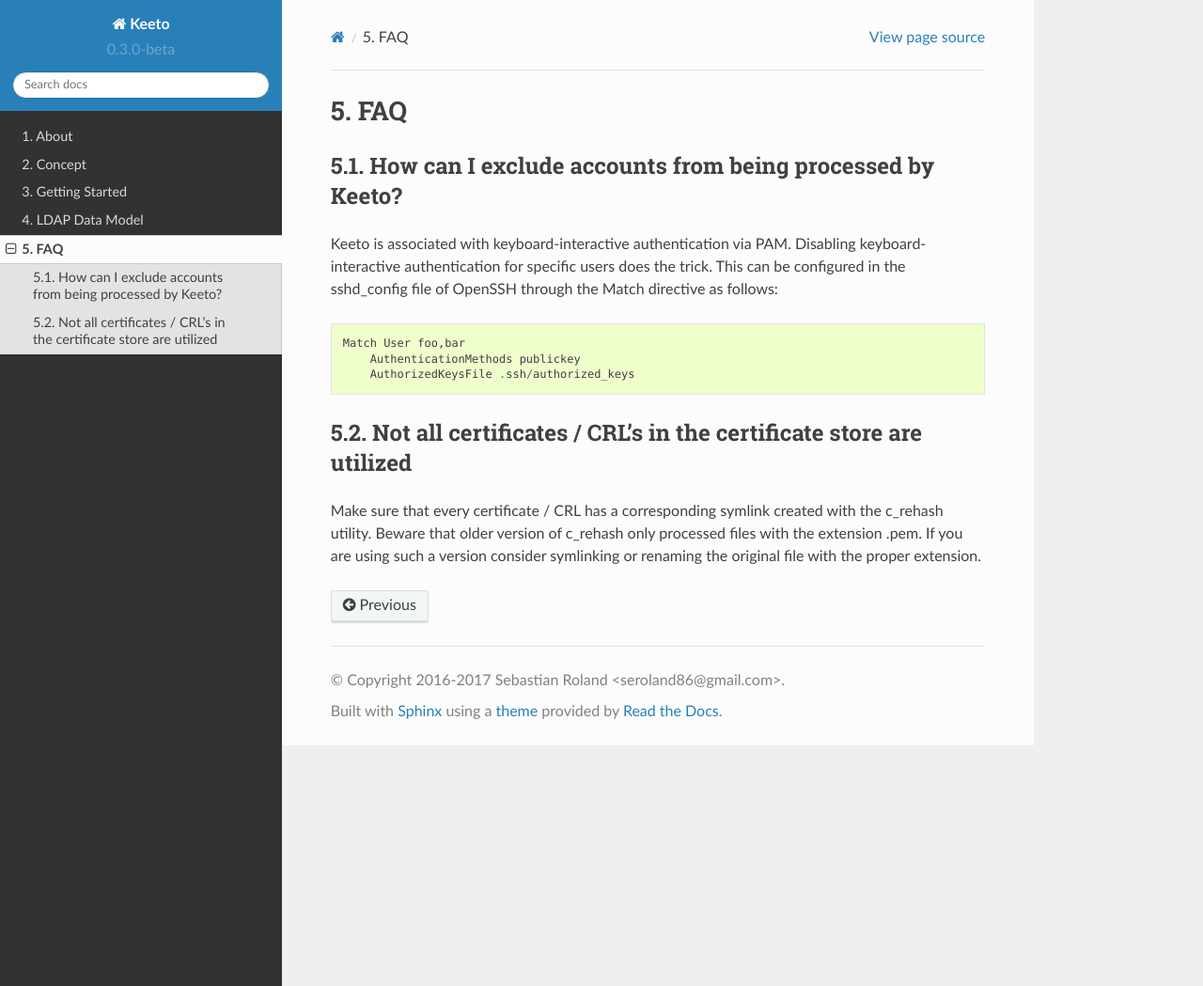
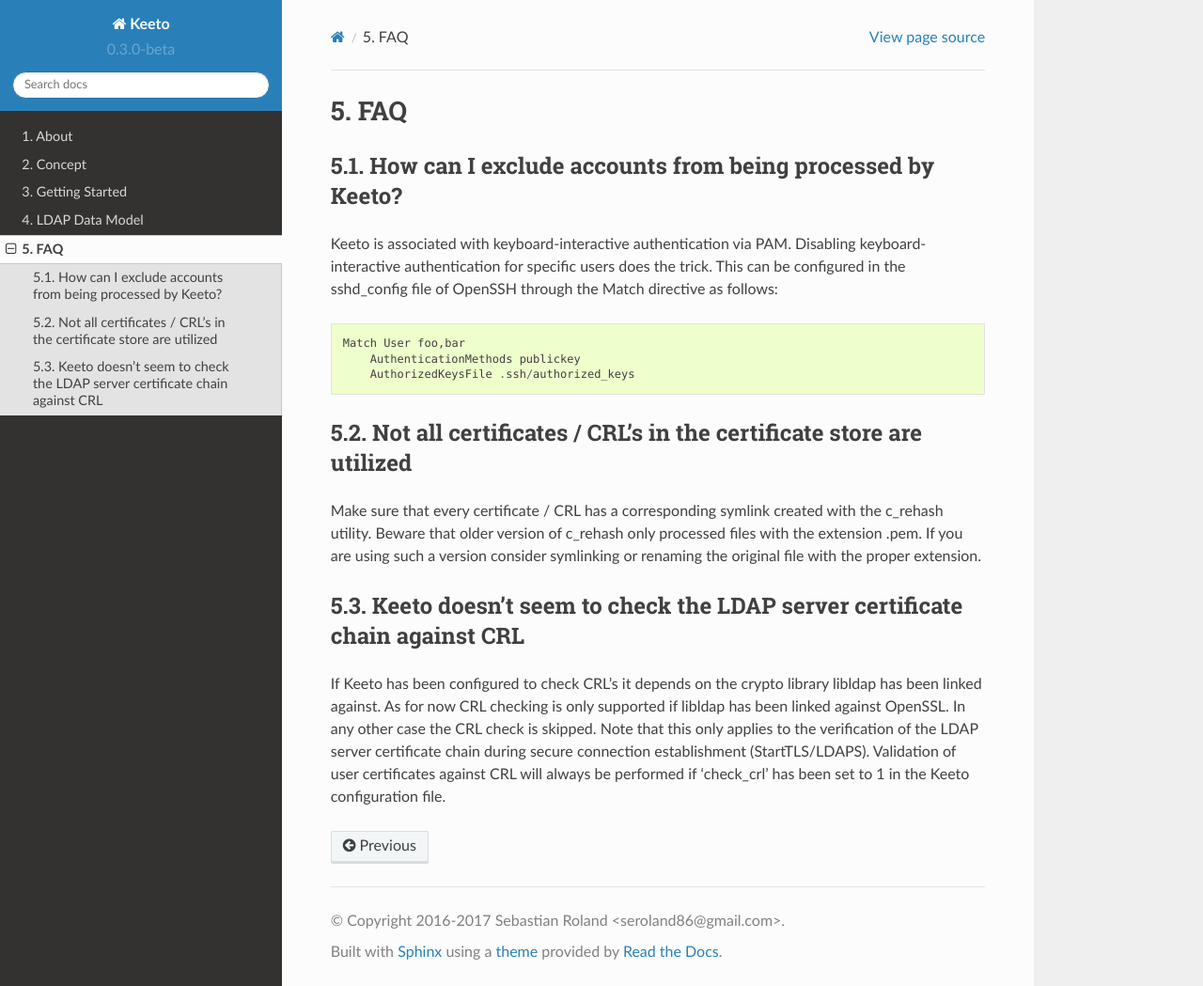
Before and after one commit to flix-/keeto-doc, a Sphinx documentation site: the page built from source/faq.rst, in a window 1280 px wide and 1049 px high. Shown: the whole window at 94% size. Built offline with Sphinx 7.4.7 and the Read the Docs theme 2.0.0, drawn with Linux system fonts in a browser that asks for light colours.

Commit message:
update faq

```diff
--- a/source/faq.rst
+++ b/source/faq.rst
@@ -22,3 +22,15 @@
 only processed files with the extension .pem. If you are using such a
 version consider symlinking or renaming the original file with the proper
 extension.
+
+Keeto doesn't seem to check the LDAP server certificate chain against CRL
+-------------------------------------------------------------------------
+
+If Keeto has been configured to check CRL's it depends on the crypto
+library libldap has been linked against. As for now CRL checking is only
+supported if libldap has been linked against OpenSSL. In any other case
+the CRL check is skipped. Note that this only applies to the verification
+of the LDAP server certificate chain during secure connection
+establishment (StartTLS/LDAPS). Validation of user certificates against
+CRL will always be performed if 'check_crl' has been set to 1 in the
+Keeto configuration file.
```
